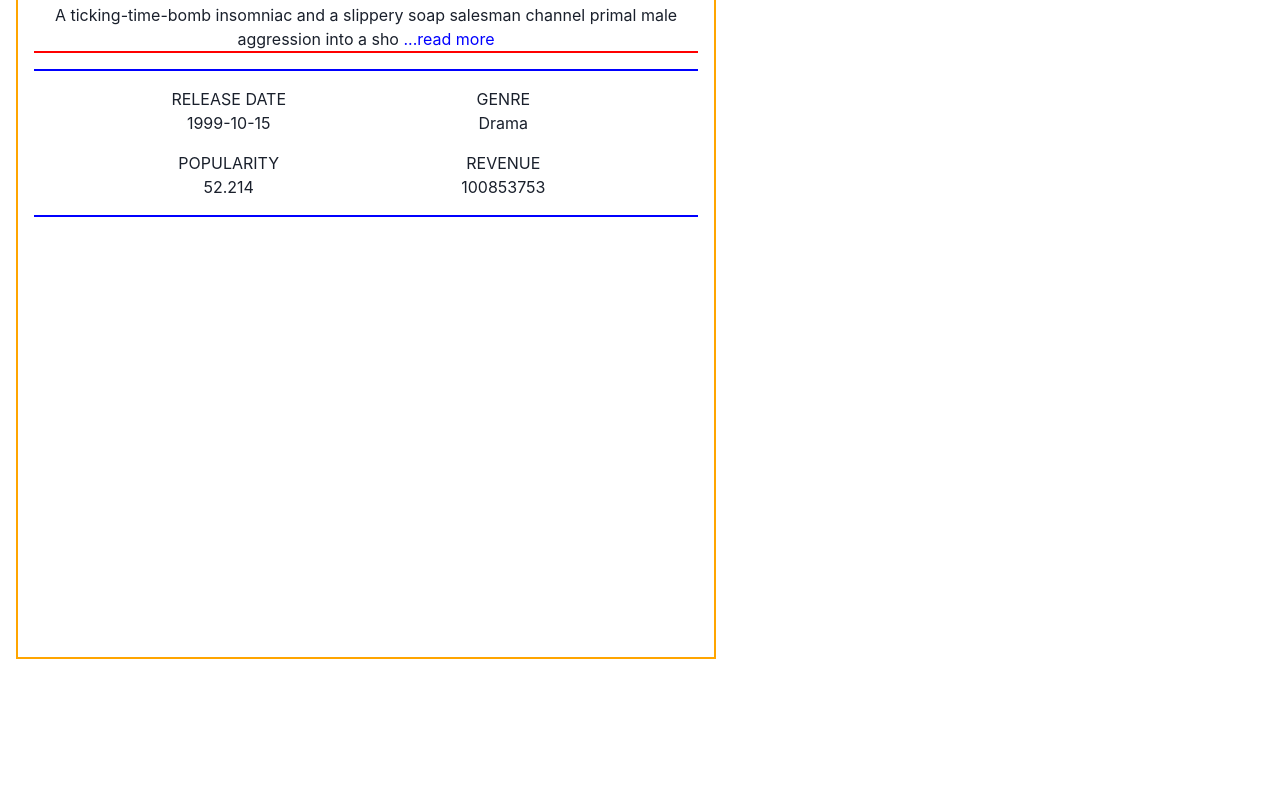
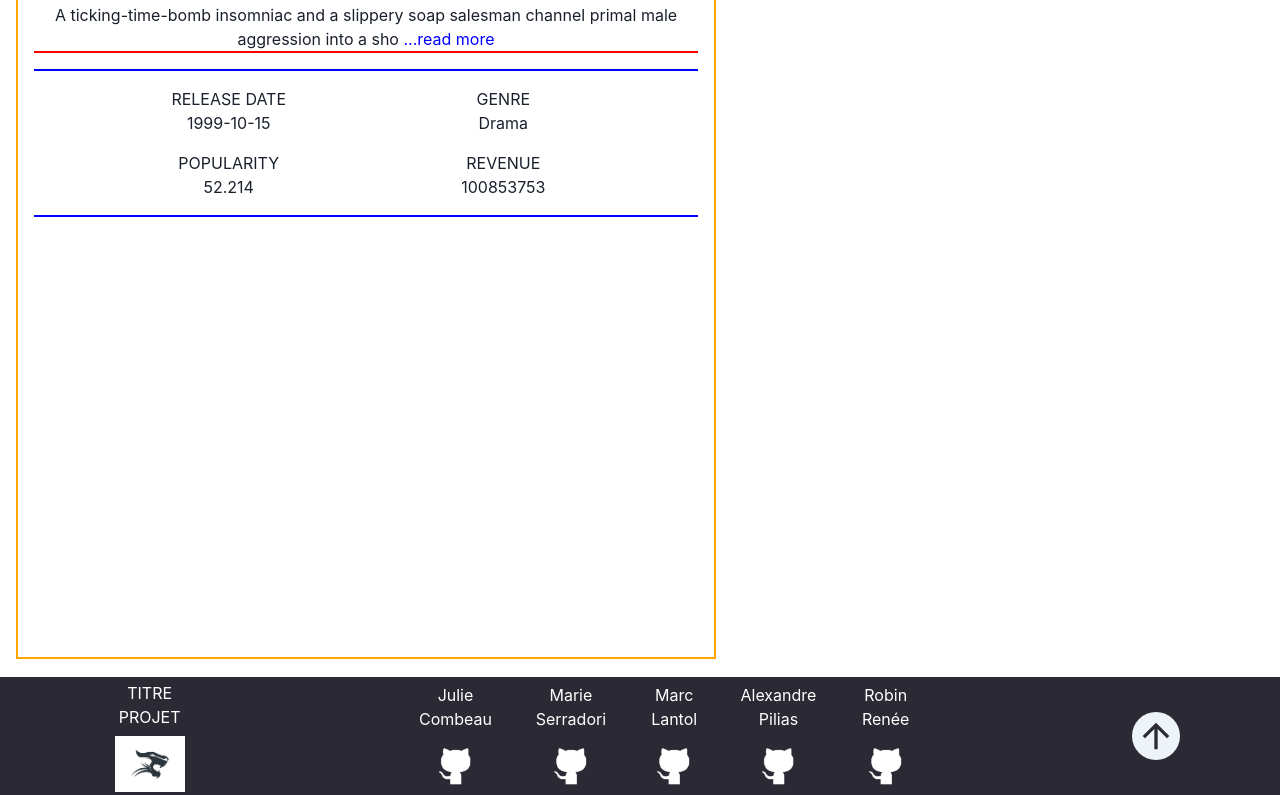
Before and after one commit to WildCodeSchool/RMT-2203-TeamKarma-tigers, a React (Vite) app in the folder frontend/: page /movies/1 in a window 1280 px wide. Shown: the part 323-1118 px from the top of the page. Before the commit the page ends 998 px from the top, so only its background shows below. Built offline with nearby package versions, Linux system fonts and the light colour scheme; no server answers.

Commit message:
add footer on all pages

```diff
--- a/frontend/src/pages/AllMovies.jsx
+++ b/frontend/src/pages/AllMovies.jsx
@@ -1,6 +1,7 @@
 import React from "react";
 import MovieCarousel from "../components/MovieCarousel";
 import Header from "../components/Header";
+import Footer from "../components/Footer";
 
 function AllMovies() {
   return (
@@ -10,6 +11,7 @@ function AllMovies() {
         type="alphabeticalMovies"
         url="https://api.themoviedb.org/3/discover/movie?sort_by=original_title.asc&include_adult=false"
       />
+      <Footer />
     </div>
   );
 }
--- a/frontend/src/pages/Error.jsx
+++ b/frontend/src/pages/Error.jsx
@@ -1,5 +1,6 @@
 import React from "react";
 import Header from "../components/Header";
+import Footer from "../components/Footer";
 
 function Error() {
   return (
@@ -7,6 +8,7 @@ function Error() {
       <Header />
       <p>page 404</p>
       {/* Importer movie carousel filtered by the query */}
+      <Footer />
     </div>
   );
 }
--- a/frontend/src/pages/OneMovie.jsx
+++ b/frontend/src/pages/OneMovie.jsx
@@ -1,6 +1,7 @@
 import { React } from "react";
 import { useParams } from "react-router-dom";
 
+import Footer from "../components/Footer";
 import Header from "../components/Header";
 import ButtonGroupFilmNavigation from "../components/ButtonGroupFilmNavigation";
 
@@ -11,6 +12,7 @@ export default function OneMovie() {
     <div>
       <Header />
       <ButtonGroupFilmNavigation movie={movieid} />
+      <Footer />
     </div>
   );
 }
--- a/frontend/src/pages/Results.jsx
+++ b/frontend/src/pages/Results.jsx
@@ -2,6 +2,7 @@ import React from "react";
 import { useParams } from "react-router-dom";
 import { Box, Container, Flex, Heading } from "@chakra-ui/react";
 
+import Footer from "../components/Footer";
 import Header from "../components/Header";
 import MovieCarousel from "../components/MovieCarousel";
 
@@ -26,6 +27,7 @@ function Results() {
           </Box>
         </Flex>
       </Container>
+      <Footer />
     </div>
   );
 }
```
